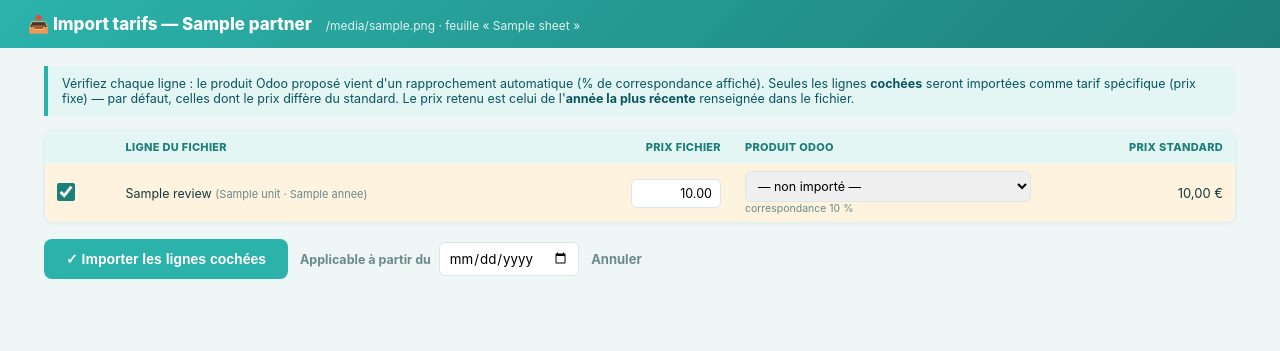
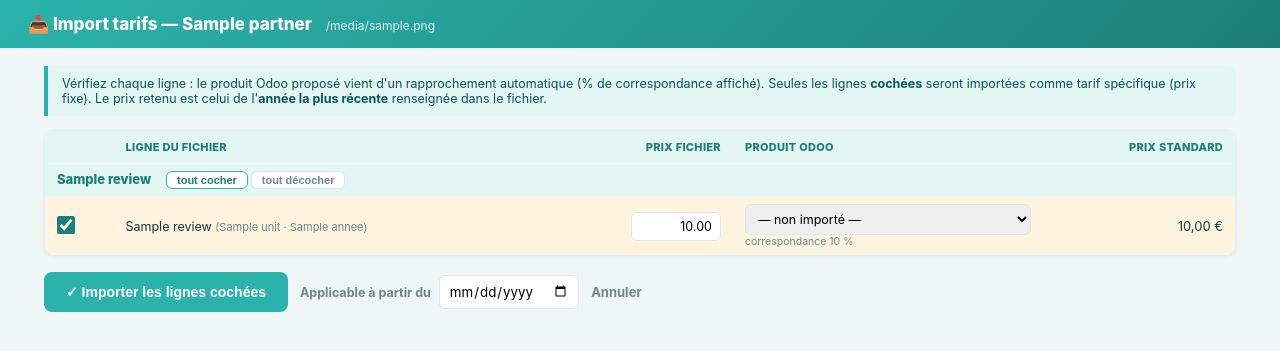
Before and after one commit to xavfevre/ocr-pesee-webhook, a Flask app: template protec_planning/templates/tarifs_import.html in a window 1280 px wide. Shown: the top 351 px of the page. Run offline with Flask 3, Linux system fonts and the light colour scheme; the template is opened without the code that fills it: most values are stand-ins (such as "Sample title", 1, 10 or a date in 2020).

Commit message:
Import Excel tarifs : fichiers multi-blocs et entêtes d'années hétérogènes
Le fichier réel Véolia a révélé deux cas non gérés :
- plusieurs blocs tarifaires par fichier (un par client/contrat, sur
  plusieurs feuilles) : chaque bloc est maintenant détecté avec sa ligne
  « Client : … », affiché en section avec boutons tout cocher/décocher,
  et rien n'est pré-coché quand plusieurs blocs coexistent
- entêtes d'années hétérogènes : années simples (2026), numéros de série
  Excel (44743 → 2022) et textes contenant une année (« du 1er mai au
  31 décembre 2025 » → 2025)

```diff
--- a/protec_planning/app.py
+++ b/protec_planning/app.py
@@ -1368,59 +1368,94 @@ def _tarifs_score(nlabel, nname):
     tok = len(common) / len(ltoks) if ltoks and common else 0.0
     return max(seq, tok)
 
+def _tarifs_header_year(v):
+    """Année portée par une cellule d'entête : 2026, n° de série Excel
+    (44743 → 2022) ou texte contenant une année (« du 1er mai au 31/12/2025 »)."""
+    try:
+        n = float(v)
+        if 1990 <= n <= 2100:
+            return int(n)
+        if 30000 <= n <= 60000:  # date Excel (jours depuis 30/12/1899)
+            return (datetime(1899, 12, 30) + timedelta(days=int(n))).year
+    except (TypeError, ValueError):
+        pass
+    mo = re.search(r"\b(19|20)\d{2}\b", str(v or ""))
+    return int(mo.group(0)) if mo else None
+
 def _tarifs_parse_excel(data, filename):
-    """Extrait [(libellé, unité, prix, année)] de la 1ère feuille du fichier.
-    Prend, pour chaque ligne, le prix de l'année la plus récente renseignée."""
+    """Extrait les blocs tarifaires du fichier « Évolution des tarifs ».
+    Chaque feuille peut contenir plusieurs blocs (un par client/contrat),
+    délimités par leur ligne d'entête NATURE PRESTATION précédée d'une ligne
+    « Client : … ». Pour chaque prestation : prix de l'année la plus récente.
+    Renvoie [(feuille, client, [(libellé, unité, prix, année), …]), …]"""
     import io
-    rows = []
+    grids = []
     if filename.lower().endswith(".xls"):
         import xlrd
         wb = xlrd.open_workbook(file_contents=data)
-        ws = wb.sheet_by_index(0)
-        grid = [[ws.cell_value(r, c) for c in range(ws.ncols)] for r in range(ws.nrows)]
-        sheet_name = ws.name
+        for ws in wb.sheets():
+            if ws.nrows:
+                grids.append((ws.name, [[ws.cell_value(r, c) for c in range(ws.ncols)]
+                                         for r in range(ws.nrows)]))
     else:
         import openpyxl
         wb = openpyxl.load_workbook(io.BytesIO(data), data_only=True)
-        ws = wb.worksheets[0]
-        grid = [[c.value for c in row] for row in ws.iter_rows()]
-        sheet_name = ws.title
-    header_i, year_cols, unit_col = None, [], None
-    for i, row in enumerate(grid):
-        cells = [str(v or "").strip().upper() for v in row]
-        if any("NATURE" in c and "PRESTATION" in c for c in cells):
-            header_i = i
-            for j, v in enumerate(row):
-                try:
-                    y = int(float(v))
-                    if 1990 <= y <= 2100:
-                        year_cols.append((y, j))
-                except (TypeError, ValueError):
-                    pass
-                if str(v or "").strip().lower().startswith("unit"):
+        for ws in wb.worksheets:
+            if ws.max_row:
+                grids.append((ws.title, [[c.value for c in row] for row in ws.iter_rows()]))
+
+    blocks = []
+    for sheet_name, grid in grids:
+        headers = []
+        for i, row in enumerate(grid):
+            cells = [str(v or "").strip().upper() for v in row]
+            if any("NATURE" in c and "PRESTATION" in c for c in cells):
+                headers.append(i)
+        for hi, header_i in enumerate(headers):
+            end_i = headers[hi + 1] if hi + 1 < len(headers) else len(grid)
+            # ligne « Client : … » au-dessus de l'entête
+            client = ""
+            for k in range(header_i - 1, max(header_i - 4, -1), -1):
+                c0 = str(grid[k][0] or "").strip()
+                if c0.lower().startswith("client"):
+                    client = c0.split(":", 1)[-1].strip().split("\n")[0]
+                    break
+            hrow = grid[header_i]
+            year_cols, unit_col = [], None
+            for j, v in enumerate(hrow):
+                sv = str(v or "").strip().lower()
+                if sv.startswith("unit"):
                     unit_col = j
-            break
-    if header_i is None:
-        return sheet_name, []
-    year_cols.sort(reverse=True)  # année la plus récente d'abord
-    for row in grid[header_i + 1:]:
-        label = str(row[0] or "").strip()
-        if not label:
-            continue
-        unit = str(row[unit_col] or "").strip() if unit_col is not None and unit_col < len(row) else ""
-        price, year = None, None
-        for y, j in year_cols:
-            if j < len(row):
-                try:
-                    v = float(str(row[j]).replace(",", ".").replace("€", "").replace(" ", ""))
-                    if v > 0:
-                        price, year = v, y
-                        break
-                except (TypeError, ValueError):
                     continue
-        if price is not None:
-            rows.append((label, unit, price, year))
-    return sheet_name, rows
+                if sv in ("ced", "onu", "etiq.", "danger", "g.e."):
+                    continue
+                y = _tarifs_header_year(v)
+                if y:
+                    year_cols.append((y, j))
+            # année la plus récente d'abord ; à année égale, colonne la plus à gauche
+            year_cols.sort(key=lambda t: (-t[0], t[1]))
+            rows = []
+            for row in grid[header_i + 1:end_i]:
+                label = str(row[0] or "").strip()
+                if not label or label.lower().startswith("client"):
+                    continue
+                unit = str(row[unit_col] or "").strip() \
+                    if unit_col is not None and unit_col < len(row) else ""
+                price, year = None, None
+                for y, j in year_cols:
+                    if j < len(row):
+                        try:
+                            v = float(str(row[j]).replace(",", ".").replace("€", "").replace(" ", ""))
+                            if v > 0:
+                                price, year = v, y
+                                break
+                        except (TypeError, ValueError):
+                            continue
+                if price is not None:
+                    rows.append((label, unit, price, year))
+            if rows:
+                blocks.append((sheet_name, client, rows))
+    return blocks
 
 @bp.route("/tarifs/import", methods=["POST"])
 def tarifs_import():
@@ -1439,9 +1474,9 @@ def tarifs_import():
         return redirect(url_for(".tarifs_client", token=SECRET, c=pid,
                                 **({"src": src} if src else {})))
     try:
-        sheet_name, lignes = _tarifs_parse_excel(f.read(), f.filename)
+        blocks = _tarifs_parse_excel(f.read(), f.filename)
     except Exception:
-        sheet_name, lignes = "?", []
+        blocks = []
 
     # catalogue (templates) + prix standard pour le rapprochement
     products = q("product.template", "search_read",
@@ -1463,25 +1498,28 @@ def tarifs_import():
           "std": std_tmpl.get(p["id"], p["list_price"])} for p in products],
         key=lambda c: c["name"].lower())
 
-    # rapprochement automatique libellé Excel → produit Odoo
+    # rapprochement automatique libellé Excel → produit Odoo, bloc par bloc
     norm_cat = [(c, _tarifs_norm(c["name"])) for c in catalog]
     review = []
-    for label, unit, price, year in lignes:
-        nlabel = _tarifs_norm(label.split("\n")[0])
-        best, best_score = None, 0.0
-        for c, nname in norm_cat:
-            score = _tarifs_score(nlabel, nname)
-            if score > best_score:
-                best, best_score = c, score
-        matched = best if best_score >= 0.45 else None
-        std = matched["std"] if matched else None
-        differs = matched is not None and abs(price - std) > 0.005
-        review.append({"label": label, "unit": unit, "prix": price, "annee": year,
-                        "tmpl": matched["tmpl"] if matched else 0,
-                        "score": round(best_score * 100),
-                        "std": std, "differs": differs})
+    for bi, (sheet_name, client, lignes) in enumerate(blocks):
+        bloc_label = f"Feuille « {sheet_name} »" + (f" — {client}" if client else "")
+        for label, unit, price, year in lignes:
+            nlabel = _tarifs_norm(label.split("\n")[0])
+            best, best_score = None, 0.0
+            for c, nname in norm_cat:
+                score = _tarifs_score(nlabel, nname)
+                if score > best_score:
+                    best, best_score = c, score
+            matched = best if best_score >= 0.45 else None
+            std = matched["std"] if matched else None
+            differs = matched is not None and abs(price - std) > 0.005
+            review.append({"bloc": bi, "bloc_label": bloc_label,
+                            "label": label, "unit": unit, "prix": price, "annee": year,
+                            "tmpl": matched["tmpl"] if matched else 0,
+                            "score": round(best_score * 100),
+                            "std": std, "differs": differs})
     return render_template("tarifs_import.html", partner=partner, pid=pid, src=src,
-                           token=SECRET, sheet=sheet_name, review=review,
+                           token=SECRET, review=review, nb_blocs=len(blocks),
                            catalog=catalog, filename=f.filename,
                            today=date.today().isoformat())
 
--- a/protec_planning/templates/tarifs_import.html
+++ b/protec_planning/templates/tarifs_import.html
@@ -48,7 +48,7 @@
 <body>
 <header>
   <h1>📥 Import tarifs — {{ partner.name }}</h1>
-  <span class="sub">{{ filename }} · feuille « {{ sheet }} »{% if src == 'test' %} · BASE DE TEST{% endif %}</span>
+  <span class="sub">{{ filename }}{% if src == 'test' %} · BASE DE TEST{% endif %}</span>
 </header>
 
 <div class="wrap">
@@ -56,8 +56,11 @@
   <div class="note">
     Vérifiez chaque ligne : le produit Odoo proposé vient d'un rapprochement automatique
     (% de correspondance affiché). Seules les lignes <b>cochées</b> seront importées comme
-    tarif spécifique (prix fixe) — par défaut, celles dont le prix diffère du standard.
-    Le prix retenu est celui de l'<b>année la plus récente</b> renseignée dans le fichier.
+    tarif spécifique (prix fixe). Le prix retenu est celui de l'<b>année la plus récente</b>
+    renseignée dans le fichier.
+    {% if nb_blocs > 1 %}<br/><b>⚠ Ce fichier contient {{ nb_blocs }} blocs tarifaires
+    (plusieurs contrats/feuilles)</b> — cochez uniquement le bloc qui correspond à ce client
+    (bouton « tout cocher » de chaque bloc).{% endif %}
   </div>
 
   <form method="POST" action="{{ BASE }}/tarifs/import/valider?token={{ token }}&c={{ pid }}{% if src %}&src={{ src }}{% endif %}">
@@ -69,10 +72,21 @@
           <th>Produit Odoo</th><th class="num">Prix standard</th>
         </tr></thead>
         <tbody>
+        {% set ns = namespace(bloc=-1) %}
         {% for r in review %}
+        {% if r.bloc != ns.bloc %}
+        {% set ns.bloc = r.bloc %}
+        <tr class="bloc-head"><td colspan="5" style="background:var(--cy-lt); font-weight:800; color:var(--cy-dk);">
+          {{ r.bloc_label }}
+          <button type="button" onclick="toggleBloc({{ r.bloc }}, true)"
+                  style="margin-left:12px; border:1px solid var(--cy); background:#fff; color:var(--cy-dk); border-radius:6px; padding:2px 10px; font-size:11px; font-weight:700; cursor:pointer;">tout cocher</button>
+          <button type="button" onclick="toggleBloc({{ r.bloc }}, false)"
+                  style="border:1px solid var(--border); background:#fff; color:var(--muted); border-radius:6px; padding:2px 10px; font-size:11px; font-weight:700; cursor:pointer;">tout décocher</button>
+        </td></tr>
+        {% endif %}
         <tr class="{{ 'differs' if r.differs else ('nomatch' if not r.tmpl else '') }}">
-          <td><input type="checkbox" name="chk_{{ loop.index0 }}" value="1"
-                     {% if r.differs %}checked{% endif %}/></td>
+          <td><input type="checkbox" name="chk_{{ loop.index0 }}" value="1" data-bloc="{{ r.bloc }}"
+                     {% if r.differs and nb_blocs == 1 %}checked{% endif %}/></td>
           <td class="label-x">{{ r.label }}{% if r.unit %} <span class="unit">({{ r.unit }}{% if r.annee %} · {{ r.annee }}{% endif %})</span>{% endif %}</td>
           <td class="num"><input class="prix" type="text" name="prix_{{ loop.index0 }}"
                                  value="{{ '%.2f'|format(r.prix) }}"/></td>
@@ -102,7 +116,7 @@
   </form>
   {% else %}
   <div class="card"><div class="empty">
-    Aucun prix exploitable trouvé dans ce fichier (feuille « {{ sheet }} »).<br/>
+    Aucun prix exploitable trouvé dans ce fichier.<br/>
     Vérifiez que les colonnes d'années contiennent bien des montants.
   </div></div>
   <div class="actionbar">
@@ -110,5 +124,12 @@
   </div>
   {% endif %}
 </div>
+<script>
+function toggleBloc(b, on) {
+  document.querySelectorAll('input[type=checkbox][data-bloc="' + b + '"]').forEach(function (cb) {
+    cb.checked = on;
+  });
+}
+</script>
 </body>
 </html>
```
